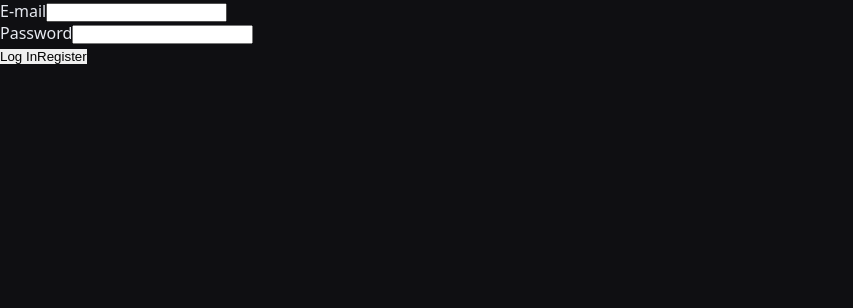
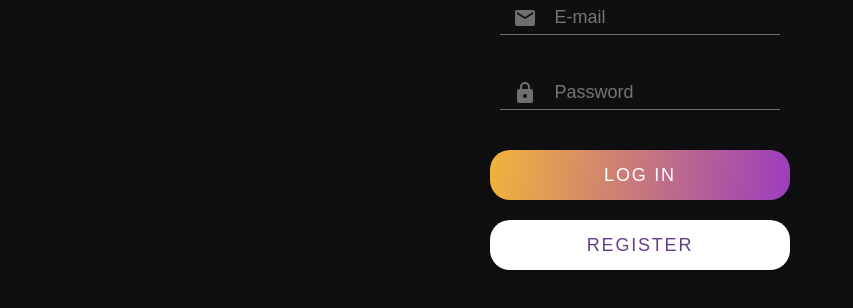
Before and after one commit to Aurora-Fintech/moneyguard, a React (Vite) app: page /login in a window 1280 px wide. Shown: the top 308 px of the page, without its empty margins (0-853 px from the left). Built offline with nearby package versions, Linux system fonts and the light colour scheme.

Commit message:
feat: enhance LoginForm with styled input fields and icons

```diff
--- a/src/components/auth/LoginForm/LoginForm.jsx
+++ b/src/components/auth/LoginForm/LoginForm.jsx
@@ -10,6 +10,9 @@ import {
 import { logIn } from "../../../features/auth/authOperations";
 import { useId } from "react";
 import { useNavigate, Link } from "react-router-dom";
+import css from "./LoginForm.module.css";
+import emailIcon from "../../../assets/icons/emailIcon.svg";
+import passwordIcon from "../../../assets/icons/passwordIcon.svg";
 
 // Validasyon Şeması
 const loginSchema = Yup.object().shape({
@@ -58,26 +61,63 @@ const LoginForm = () => {
   };
 
   return (
-    <form onSubmit={handleSubmit(onSubmit)}>
-      <div>
-        <label htmlFor={emailFieldId}>E-mail</label>
-        <input type="email" id={emailFieldId} {...register("email")} />
+    <div className={css.authCard}>
+      <form onSubmit={handleSubmit(onSubmit)} className={css.loginForm}>
+        <div className={css.loginInputWrapper}>
+          <label htmlFor={emailFieldId} className={css.visuallyHidden}>
+            E-mail
+          </label>
+
+          <img
+            src={emailIcon}
+            alt="Email icon"
+            className={css.loginInputIcon}
+          />
+
+          <input
+            type="email"
+            id={emailFieldId}
+            placeholder="E-mail"
+            {...register("email")}
+            className={css.loginFormInput}
+          />
           <p style={{ color: "red" }}>{errors.email?.message}</p>
         </div>
 
-      <div>
-        <label htmlFor={passwordFieldId}>Password</label>
-        <input type="password" id={passwordFieldId} {...register("password")} />
+        <div className={css.loginInputWrapper}>
+          <label htmlFor={passwordFieldId} className={css.visuallyHidden}>
+            Password
+          </label>
+
+          <img
+            src={passwordIcon}
+            alt="Password icon"
+            className={css.loginInputIcon}
+          />
+
+          <input
+            type="password"
+            id={passwordFieldId}
+            placeholder="Password"
+            {...register("password")}
+            className={css.loginFormInput}
+          />
           <p style={{ color: "red" }}>{errors.password?.message}</p>
         </div>
 
         {authError && <p style={{ color: "red" }}>{authError}</p>}
-
-      <button type="submit">{isLoading ? "Loading..." : "Log In"}</button>
+        <div className={css.loginButtonWrapper}>
+          <button type="submit" className="form-button">
+            {isLoading ? "Loading..." : "LOG IN"}
+          </button>
           <Link to="/register">
-        <button type="button">Register</button>
+            <button type="button" className="form-button-register">
+              REGISTER
+            </button>
           </Link>
+        </div>
       </form>
+    </div>
   );
 };
 
--- /dev/null
+++ b/src/components/auth/LoginForm/LoginForm.module.css
@@ -0,0 +1,55 @@
+.loginForm {
+  display: flex;
+  flex-direction: column;
+  margin: 0 auto;
+  align-items: center;
+  gap: 40px;
+}
+
+.loginInputWrapper {
+  display: flex;
+  flex-direction: column;
+  position: relative;
+}
+
+.loginFormInput {
+  width: 280px;
+  height: 35px;
+  border: none;
+  background-color: transparent;
+  border-bottom: 1px solid var(--font-color-white-40);
+  outline: none;
+  padding-left: 54.5px;
+
+  font-family: var(--font-family-base);
+  font-size: 18px;
+  color: var(--font-color-white-40);
+}
+
+.loginInputIcon {
+  margin-left: 13px;
+  position: absolute;
+  left: 0;
+  top: 50%;
+  transform: translateY(-50%);
+
+  width: 24px;
+  height: 24px;
+}
+
+.loginButtonWrapper {
+  display: flex;
+  flex-direction: column;
+  gap: 20px;
+}
+
+.visuallyHidden {
+  position: absolute;
+  width: 1px;
+  height: 1px;
+  margin: -1px;
+  padding: 0;
+  overflow: hidden;
+  clip: rect(0, 0, 0, 0);
+  border: 0;
+}
```
Also changed, not shown: src/assets/icons/emailIcon.svg (added), src/assets/icons/passwordIcon.svg (added). Lines whose indentation alone changed are shown as unchanged.
